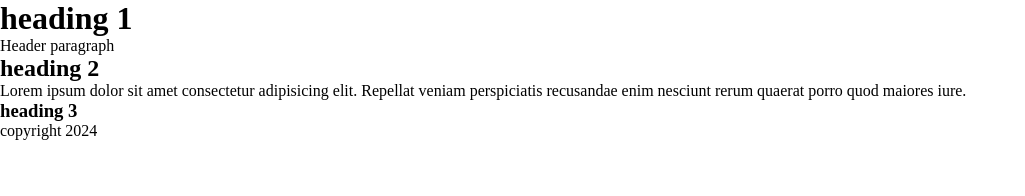
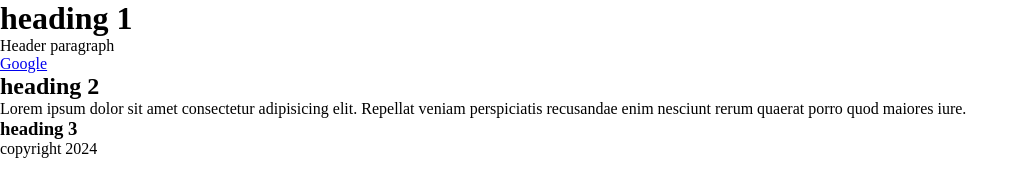
Before and after one commit to NedirAgamuradowic/exampletest, a plain HTML site: page index.html in a window 1280 px wide. Shown: the whole page, without its empty margins (0-1025 px from the left). Drawn offline with Linux system fonts and the light colour scheme; a script that the page names is missing.

Commit message:
Adding link into header

```diff
--- a/index.html
+++ b/index.html
@@ -10,6 +10,7 @@
 	<header class="header">
 		<h1>heading 1</h1>
 		<p>Header paragraph</p>
+		<a href="https://google.com">Google</a>
 	</header>
 	<main class="main">
 		<h2>heading 2</h2>
```
